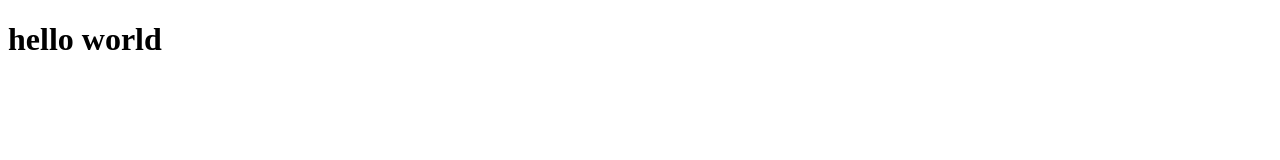
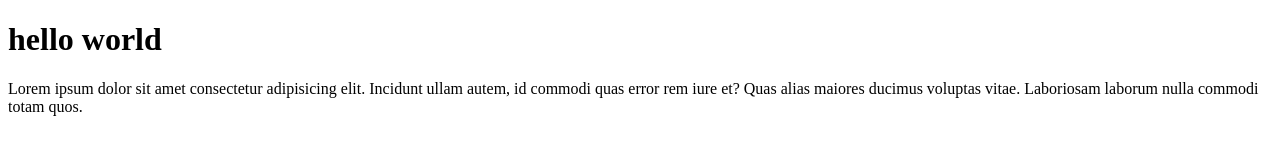
Before and after one commit to fajarg/wpu-git-tests, a plain HTML site: page index.html in a window 1280 px wide. Drawn offline with Linux system fonts and the light colour scheme.

Commit message:
menambahkan paragraf

```diff
--- a/index.html
+++ b/index.html
@@ -7,5 +7,6 @@
 </head>
 <body>
     <h1>hello world</h1>
+    <p>Lorem ipsum dolor sit amet consectetur adipisicing elit. Incidunt ullam autem, id commodi quas error rem iure et? Quas alias maiores ducimus voluptas vitae. Laboriosam laborum nulla commodi totam quos.</p>
 </body>
 </html>
```
